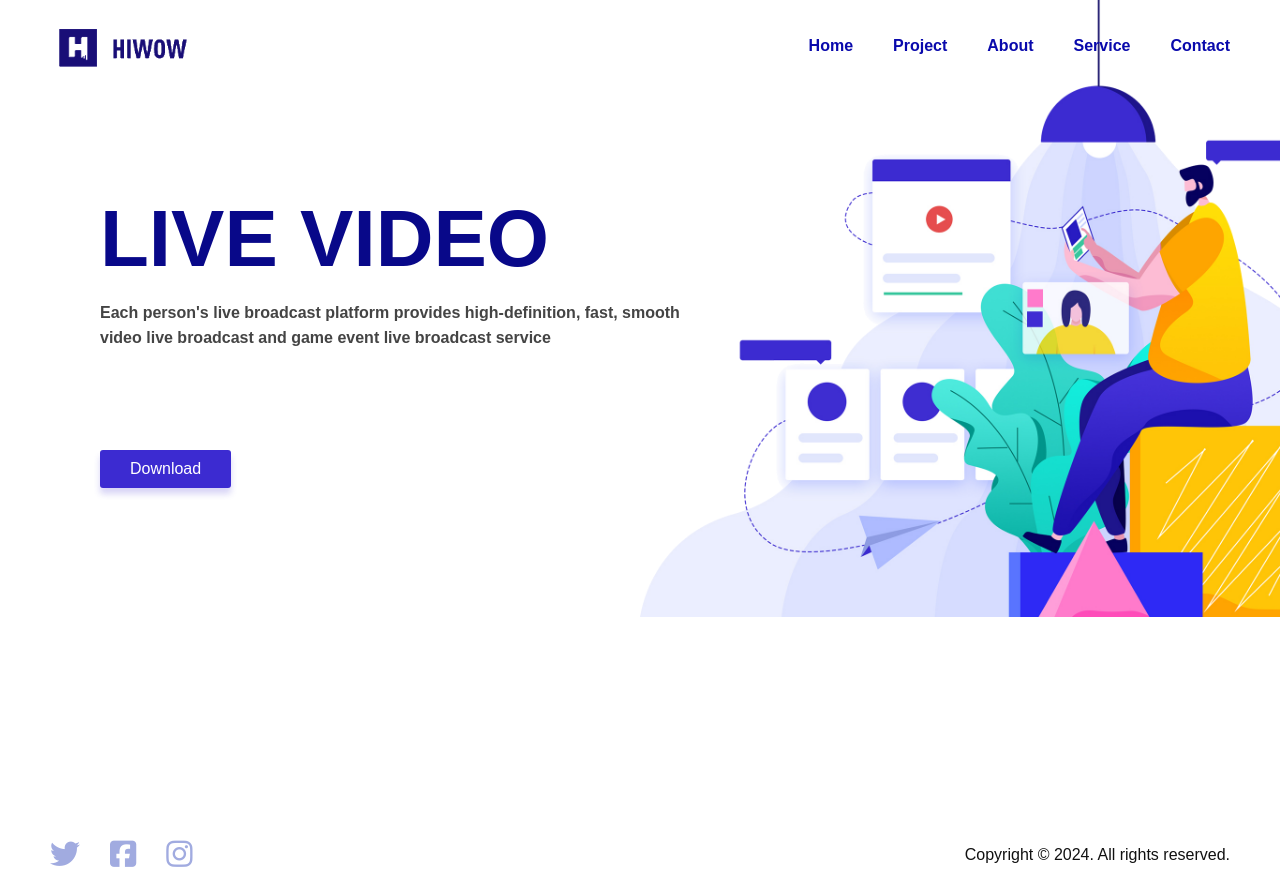
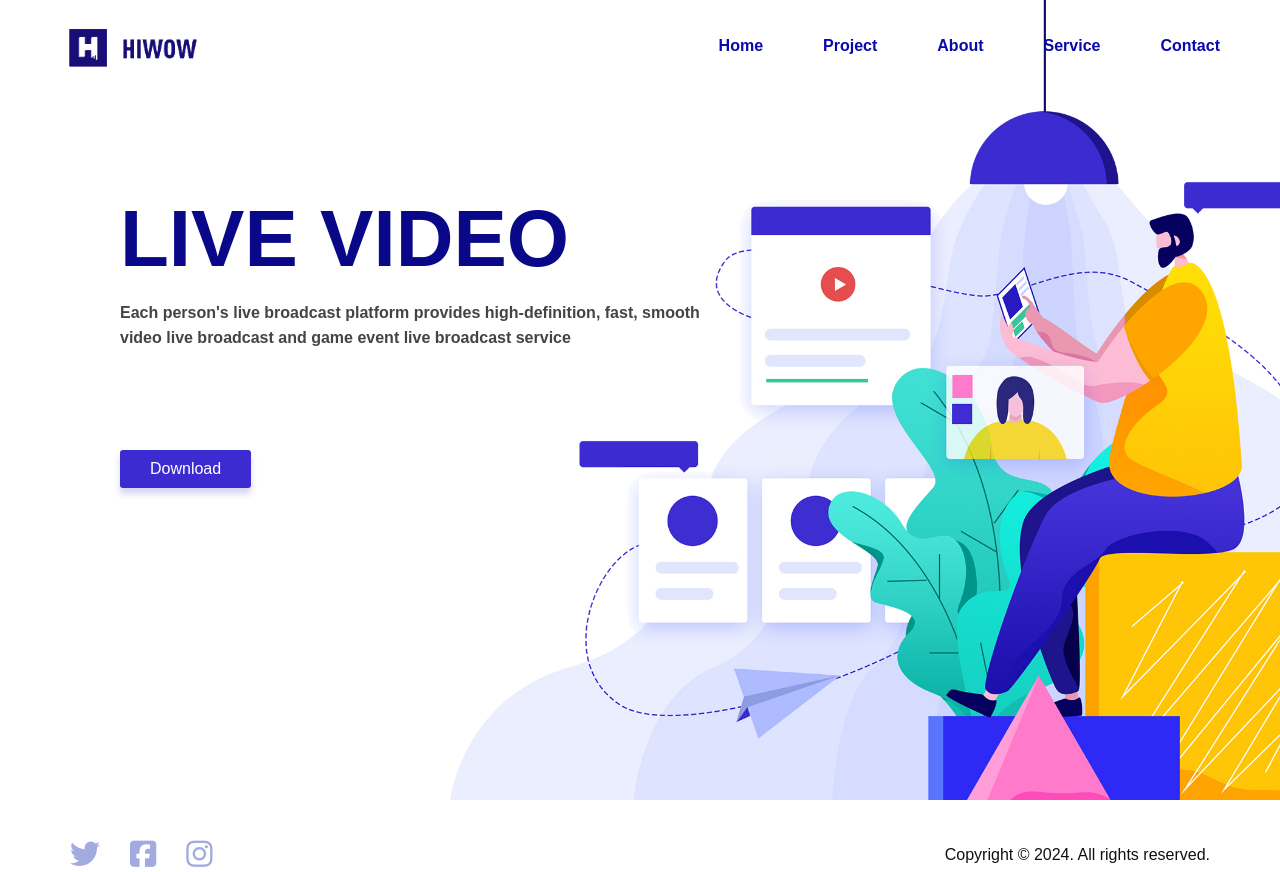
Before and after one commit to aivaras23/live-video, a website: page index.html in a window 1280 px wide. Drawn offline with Linux system fonts and the light colour scheme.

Commit message:
style updates

```diff
--- a/css/base.css
+++ b/css/base.css
@@ -7,7 +7,7 @@
 
 .image-wrap {
     position: absolute;
-    right: 0;
-    width: 50%;
+    right:0;
+    height: 100%;
     z-index: -1;
 }
--- a/css/footer.css
+++ b/css/footer.css
@@ -1,7 +1,7 @@
 footer {
     display:flex;
     justify-content: space-between;
-    padding:0 50px;
+    padding:0 70px;
     align-items: center;
 }
 .links {
--- a/css/header.css
+++ b/css/header.css
@@ -2,14 +2,14 @@ header {
     display:flex;
     justify-content: space-between;
     align-items: center;
-    padding:20px 50px;
+    padding:20px 60px;
 }
 header > img {
     width:150px;
 }
 nav {
     display:flex;
-    gap:40px;
+    gap:60px;
 }
 
 nav > a {
--- a/css/main.css
+++ b/css/main.css
@@ -2,7 +2,7 @@ main {
     display:flex;
     margin-top: 50px;
     margin-bottom: 300px;
-    padding: 50px 100px;
+    padding: 50px 120px;
 }
 
 .container {
```
